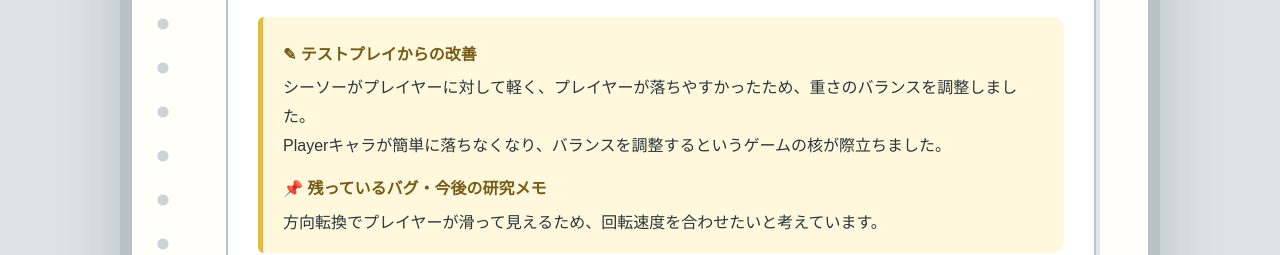
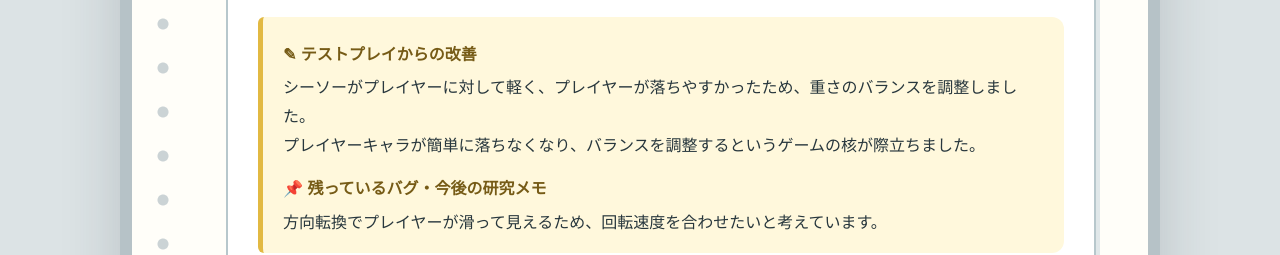
Before and after one commit to SiroMaru-game/siromaru-game.github.io, a plain HTML site: page index.html in a window 1280 px wide. Shown: the part 2342-2597 px from the top of the page. Drawn offline with Linux system fonts and the light colour scheme.

Commit message:
Update index.html

```diff
--- a/index.html
+++ b/index.html
@@ -493,7 +493,7 @@
           <h4>✎ テストプレイからの改善</h4>
           <p>
             シーソーがプレイヤーに対して軽く、プレイヤーが落ちやすかったため、重さのバランスを調整しました。<br>
-            Playerキャラが簡単に落ちなくなり、バランスを調整するというゲームの核が際立ちました。
+           プレイヤーキャラが簡単に落ちなくなり、バランスを調整するというゲームの核が際立ちました。
           </p>
           <h4>📌 残っているバグ・今後の研究メモ</h4>
           <p>方向転換でプレイヤーが滑って見えるため、回転速度を合わせたいと考えています。</p>
```
